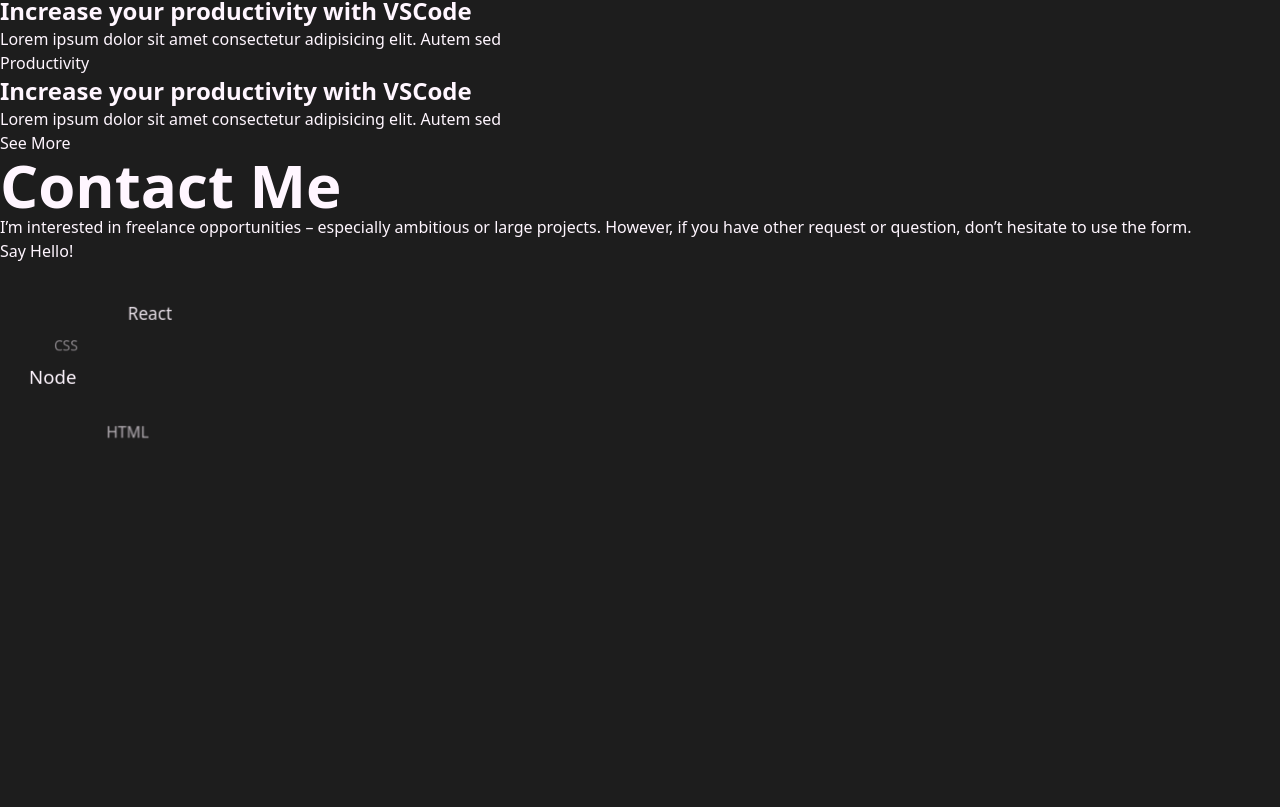
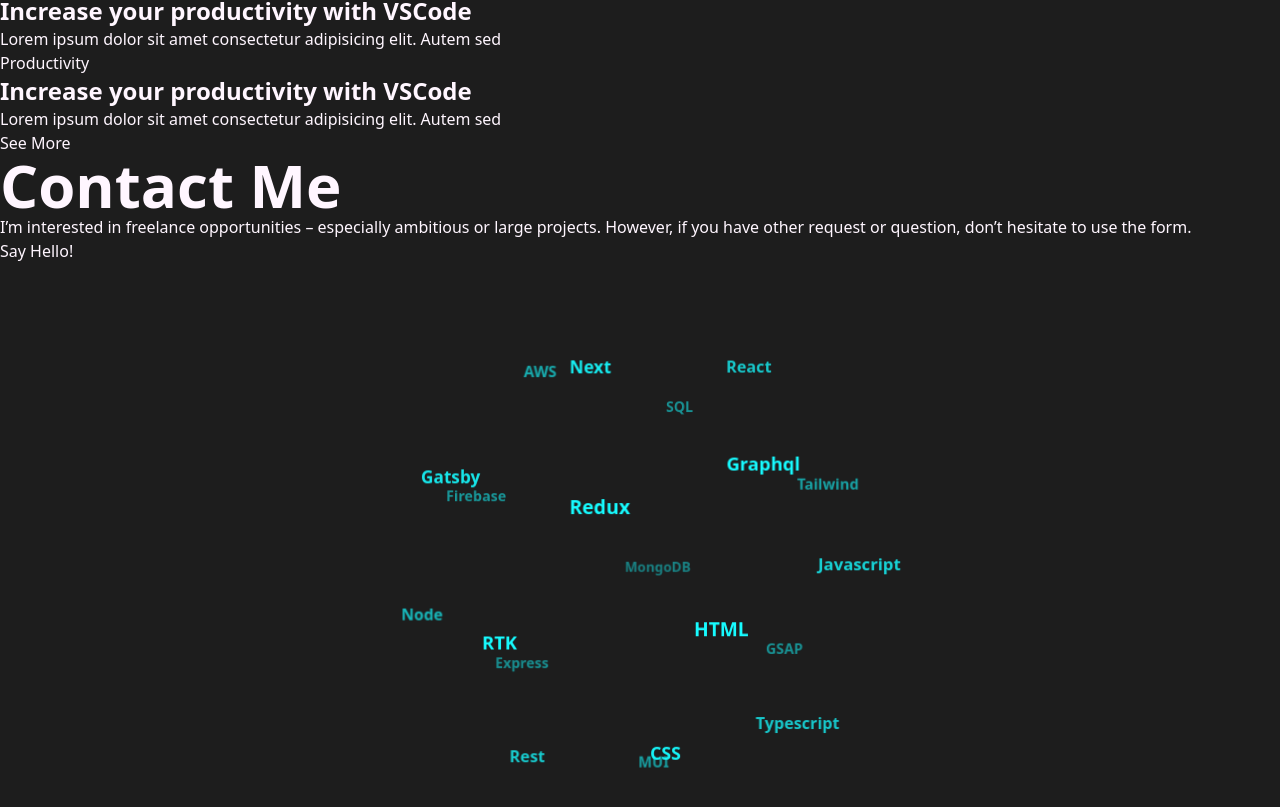
Before and after one commit to SheharyarAnwar/Portfolio, a Next.js app: page / in a window 1280 px wide. Shown: the part 5577-6384 px from the top of the page. Before the commit the page ends 6040 px from the top, so only its background shows below. Built offline with nearby package versions, Linux system fonts and the light colour scheme.

Commit message:
spiinyy globe done

```diff
--- a/components/Globe/index.module.css
+++ b/components/Globe/index.module.css
@@ -6,7 +6,7 @@
 }
 
 .tag {
-  @apply absolute top-1/2 left-1/2 opacity-0 origin-center;
+  @apply absolute top-1/2 left-1/2 opacity-0 origin-center text-green font-bold;
 
   will-change: transform, opacity, filter;
 
--- a/components/Globe/index.tsx
+++ b/components/Globe/index.tsx
@@ -1,4 +1,4 @@
-import React, { useEffect, useRef, useState } from "react";
+import React, { useEffect, useMemo, useRef, useState } from "react";
 import classes from "./index.module.css";
 
 type Speed = "slow" | "normal" | "fast";
@@ -16,8 +16,29 @@ interface Props {
   paused?: boolean;
 }
 const Index: React.FC<Props> = ({
-  tags = ["HTML", "CSS", "React", "Node"],
-  radius = 100,
+  tags = [
+    "HTML",
+    "CSS",
+    "Typescript",
+    "Javascript",
+    "Graphql",
+    "Redux",
+    "RTK",
+    "Rest",
+    "MUI",
+    "GSAP",
+    "Tailwind",
+    "React",
+    "Next",
+    "Gatsby",
+    "Node",
+    "Express",
+    "MongoDB",
+    "SQL",
+    "AWS",
+    "Firebase",
+  ],
+  radius = 300,
   depth = radius * 2,
   size = 1.5 * radius,
   maxSpeed = "normal",
@@ -33,8 +54,10 @@ const Index: React.FC<Props> = ({
   const previousTimeRef = React.useRef();
   let maxSpeedMapped = maxSpeedMappings[maxSpeed];
   let initSpeedMapped = initSpeedMappings[initSpeed];
-  let mouseX0 = initSpeedMapped * Math.sin(direction * (Math.PI / 180));
-  let mouseY0 = -initSpeedMapped * Math.cos(direction * (Math.PI / 180));
+
+  const mouseX0 = initSpeedMapped * Math.sin(direction * (Math.PI / 180));
+
+  const mouseY0 = -initSpeedMapped * Math.cos(direction * (Math.PI / 180));
 
   const [mouseX, setMouseX] = useState(mouseX0);
   const [mouseY, setMouseY] = useState(mouseY0);
@@ -67,10 +90,15 @@ const Index: React.FC<Props> = ({
       );
     };
   }, []);
+  useEffect(() => {
+    //@ts-ignore
+    cancelAnimationFrame(requestRef.current);
+    //@ts-ignore
+    requestRef.current = requestAnimationFrame(animate);
+  }, [active, mouseX, mouseY]);
 
-  const createTagElements = () => {
+  const createTagElements = useMemo(() => {
     return tags.map((val, i) => {
-      const { x, y, z } = computePosition(i);
       return (
         <span
           key={i}
@@ -82,7 +110,7 @@ const Index: React.FC<Props> = ({
         </span>
       );
     });
-  };
+  }, []);
   const animate = (time: number) => {
     if (paused) return;
     if (previousTimeRef.current != undefined) {
@@ -101,6 +129,7 @@ const Index: React.FC<Props> = ({
       const b =
         (Math.min(Math.max(-mouseX, -size), size) / radius) * maxSpeedMapped;
       if (Math.abs(a) <= 0.01 && Math.abs(b) <= 0.01) return; // pause
+
       const l = Math.PI / 180;
       const sc = [
         Math.sin(a * l),
@@ -121,14 +150,14 @@ const Index: React.FC<Props> = ({
         item.x = rx2;
         item.y = ry2;
         item.z = rz2;
-        let scale = per.toFixed(3);
+        item.scale = per.toFixed(3);
         let alpha = per * per - 0.25;
         //@ts-ignore
         alpha = (alpha > 1 ? 1 : alpha).toFixed(3);
-        console.log(alpha);
+
         const left = (item.x - el!.offsetWidth / 2).toFixed(2);
         const top = (item.y - el!.offsetHeight / 2).toFixed(2);
-        el!.style.transform = `translate3d(${left}px, ${top}px, 0) scale(${scale})`;
+        el!.style.transform = `translate3d(${left}px, ${top}px, 0) scale(${item.scale})`;
         el!.style.filter = `alpha(opacity=${100 * alpha})`;
         el!.style.opacity = `${alpha}`;
       });
@@ -151,16 +180,19 @@ const Index: React.FC<Props> = ({
   };
   return (
     <div
-      onMouseOver={() => setActive(true)}
+      onMouseOver={() => {
+        setActive(true);
+      }}
       onMouseOut={() => setActive(false)}
       ref={containerRef}
       style={{
         position: "relative",
+        margin: "auto",
         height: `${2 * radius}px`,
         width: `${2 * radius}px`,
       }}
     >
-      {createTagElements()}
+      {createTagElements}
     </div>
   );
 };
```
